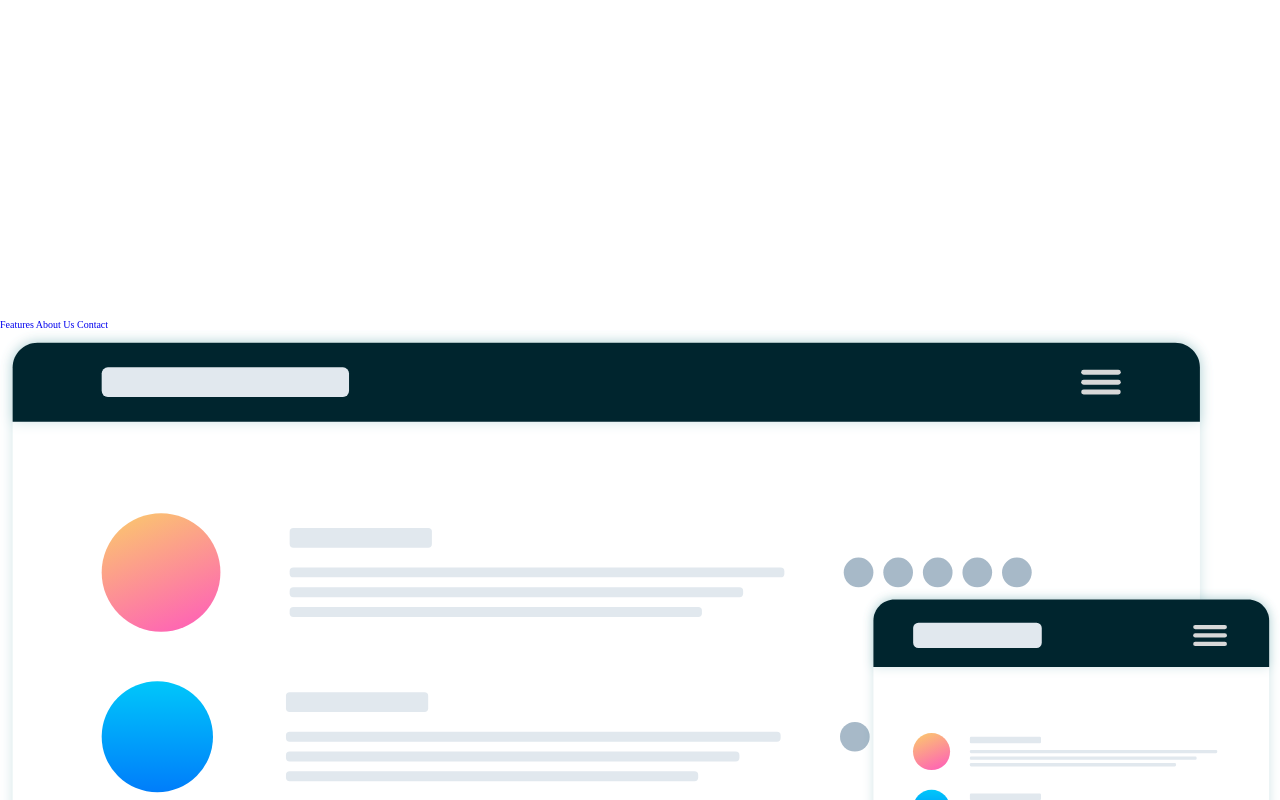
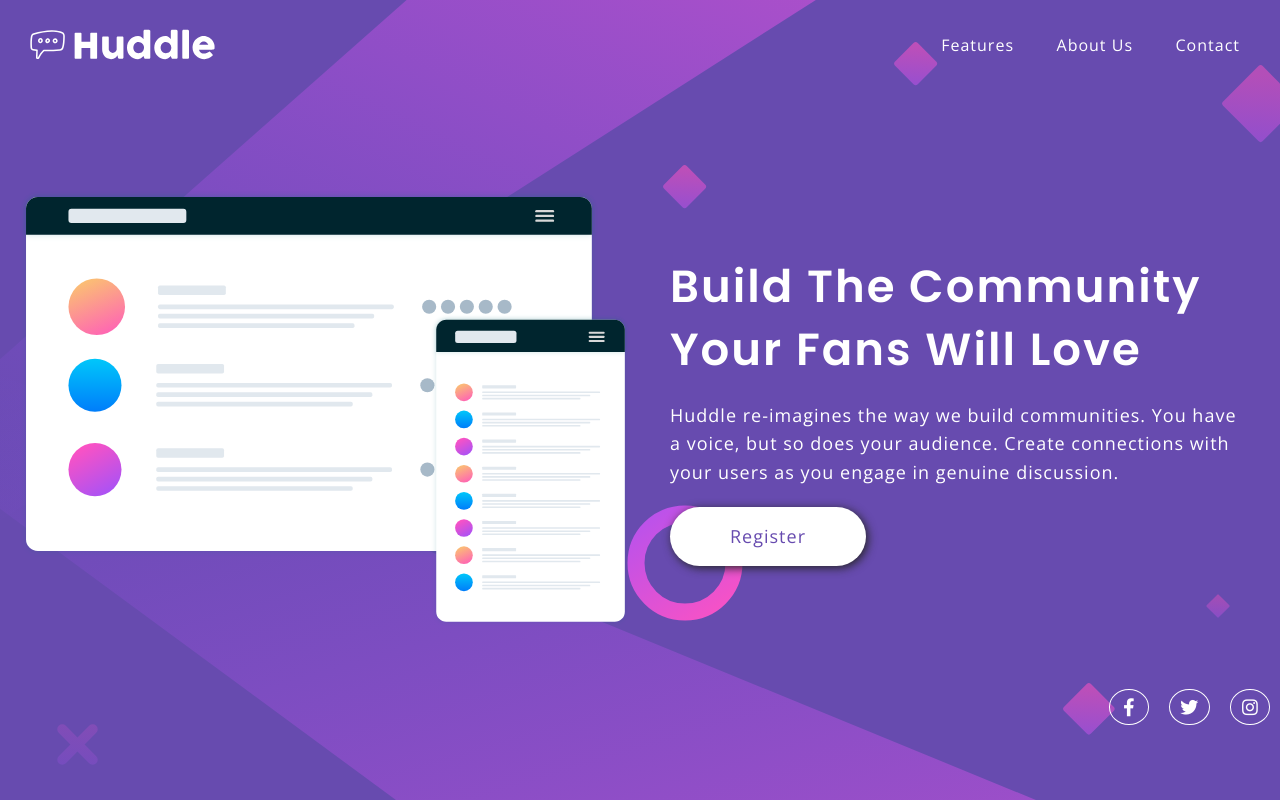
Before and after one commit to freetart/FEM-huddle-landing-page, a plain HTML site: page index.html in a window 1280 px wide. Shown: the top 800 px of the page. Drawn offline with nearby package versions, Linux system fonts and the light colour scheme.

Commit message:
created base scss styles

```diff
--- a/index.html
+++ b/index.html
@@ -15,6 +15,7 @@
     <title>Frontend Mentor Huddle Landing Page</title>
   </head>
   <body>
+    <div class="container">
       <!-- nav -->
       <nav class="nav">
         <a href="#!" class="nav__logo">
@@ -28,6 +29,7 @@
       </nav>
       <!-- hero -->
       <header class="hero">
+        <div class="hero__content">
           <div class="hero__img">
             <img
               src="./images/illustration-mockups.svg"
@@ -40,11 +42,12 @@
               Build The Community Your Fans Will Love
             </h1>
             <p class="hero__info__lead">
-          Huddle re-imagines the way we build communities. You have a voice, but
-          so does your audience. Create connections with your users as you
-          engage in genuine discussion.
+              Huddle re-imagines the way we build communities. You have a voice,
+              but so does your audience. Create connections with your users as
+              you engage in genuine discussion.
             </p>
             <a href="#!" class="btn btn--primary">Register</a>
+          </div>
         </div>
         <div class="hero__links">
           <a href="#!" class="hero__links__icon">
@@ -58,6 +61,7 @@
           </a>
         </div>
       </header>
+    </div>
     <script src="./js/main.js"></script>
   </body>
 </html>
--- a/scss/_components.scss
+++ b/scss/_components.scss
@@ -1 +1,23 @@
-// components
+// buttons
+.btn {
+  @include textStyles;
+  padding: 1.5rem 6rem;
+  font-size: size(sm);
+  outline: 0;
+  border: 0;
+}
+
+.btn--primary {
+  color: color(violet);
+  background-color: color(white);
+  display: inline-block;
+  border-radius: 4rem;
+  box-shadow: 0.2rem 0.2rem 1rem lighten(color(black), 15%);
+  transition: $btnTransition;
+
+  &:hover,
+  &:focus {
+    background-color: color(softMagenta);
+    color: color(white);
+  }
+}
--- a/scss/_layout.scss
+++ b/scss/_layout.scss
@@ -1 +1,94 @@
-// layout
+// container
+.container {
+  height: 100vh;
+  width: 100vw;
+  background: url("../images/bg-desktop.svg") center/cover no-repeat
+    color(violet);
+}
+
+// nav
+.nav {
+  @include maxWidthLg;
+  width: 100%;
+  display: flex;
+  align-items: center;
+  justify-content: space-between;
+  padding: 2rem;
+
+  &__logo {
+    &__img {
+      width: 20rem;
+    }
+  }
+
+  &__links {
+    &__link {
+      @include textStyles;
+      color: color(white);
+      font-size: size(xs);
+      margin: 0 2rem;
+      outline: 0;
+      transition: $linkTransition;
+
+      &:hover,
+      &:focus {
+        color: color(softMagenta);
+      }
+    }
+  }
+}
+
+// hero
+.hero {
+  padding-top: 5rem;
+
+  &__content {
+    @include maxWidthLg;
+    @include sectionSpacing;
+    display: grid;
+    grid-template-columns: repeat(2, 1fr);
+    align-items: center;
+    justify-content: center;
+    gap: 2rem;
+  }
+
+  &__info {
+    color: color(white);
+    padding: 2rem;
+
+    &__heading {
+      @include headingStyles;
+      font-size: size(xxl) + 1rem;
+    }
+
+    &__lead {
+      @include textStyles;
+      font-size: size(sm);
+      padding: 2rem 0;
+    }
+  }
+
+  &__links {
+    @include maxWidthLg;
+    @include flexCenter;
+    justify-content: flex-end;
+
+    &__icon {
+      @include flexCenter;
+      color: color(white);
+      font-size: size(sm);
+      border: 0.1rem solid color(white);
+      margin: 1rem;
+      padding: 0.8rem;
+      border-radius: 50%;
+      outline: 0;
+      transition: $linkTransition;
+
+      &:hover,
+      &:focus {
+        color: color(softMagenta);
+        border-color: color(softMagenta);
+      }
+    }
+  }
+}
--- a/scss/abstracts/_mixins.scss
+++ b/scss/abstracts/_mixins.scss
@@ -14,7 +14,7 @@
   font-family: "Poppins", sans-serif;
   font-weight: 600;
   letter-spacing: 0.2rem;
-  line-height: 1.6;
+  line-height: 1.4;
 }
 
 @mixin textStyles() {
--- a/scss/abstracts/_variables.scss
+++ b/scss/abstracts/_variables.scss
@@ -1,3 +1,7 @@
+// transitions
+$btnTransition: all 0.3s ease-in-out;
+$linkTransition: all 0.2s ease-in-out;
+
 // colors
 $colors: (
   // shades
```
Also changed, not shown: css/main.min.css, 1 other file. Lines whose indentation alone changed are shown as unchanged.
